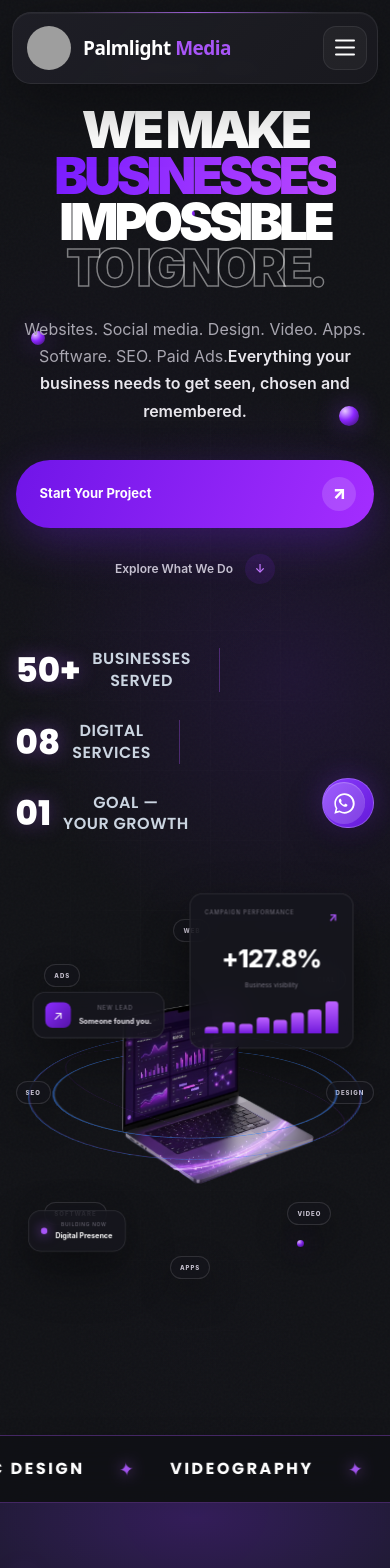
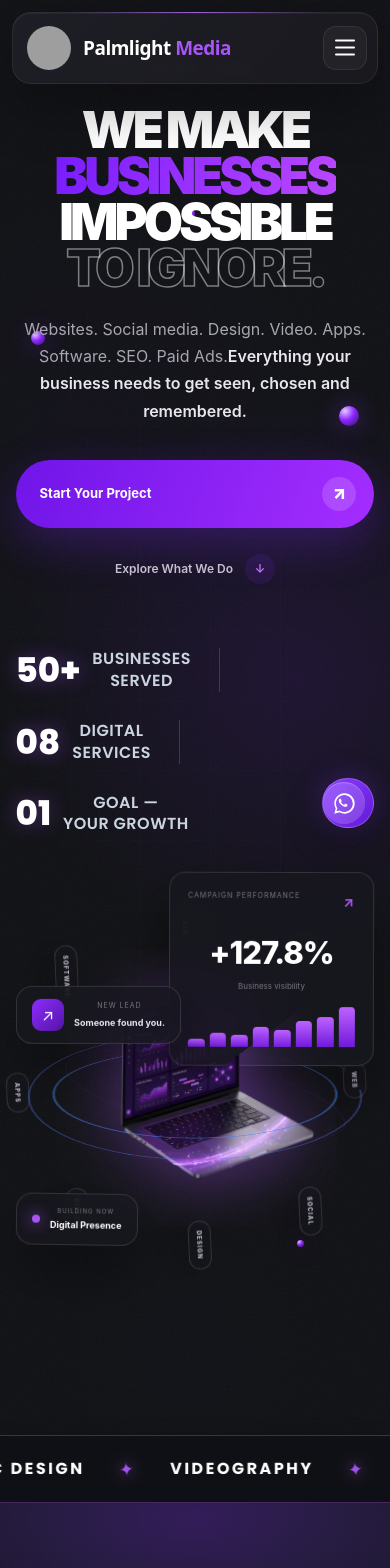
Before and after one commit to itsimran02/palmlightmedia-1.com, a Next.js app: page / in a window 390 px wide. Shown: the top 1568 px of the page. Built offline with nearby package versions, Linux system fonts and the light colour scheme; grey boxes are pictures that could not be loaded.

Commit message:
refactor: enable animations for hero elements and navigation on mobile devices

```diff
--- a/src/common/style/globals.css
+++ b/src/common/style/globals.css
@@ -199,7 +199,7 @@ section,
 }
 
 /* =========================================================
-   MOBILE: KILL ALL REMAINING ANIMATIONS
+   MOBILE NAVIGATION & HERO ANIMATIONS
 ========================================================= */
 @media (max-width: 768px) {
   .plm-nav {
@@ -207,16 +207,17 @@ section,
     width: calc(100% - 24px) !important;
   }
 
-  /* Kill everything that animates on mobile except smooth marquees */
-  *[class*="plm3-"]:not(.plm3-marquee-track):not(.plm3-marquee-group),
-  *[class*="plm-about-glow"],
-  *[class*="plm-why-glow"],
-  *[class*="plm-pricing-glow"],
-  *[class*="plm-cta-orb"],
-  *[class*="plm-contact-orb"],
-  *[class*="plm-footer-orb"] {
-    animation: none !important;
-    filter: none !important;
+  /* Ensure Hero 3D rings, floating laptop & marquees animate smoothly on mobile */
+  .plm3-ring,
+  .plm3-orbit,
+  .plm3-service,
+  .plm3-core,
+  .plm3-laptop-img,
+  .plm3-card,
+  .plm3-marquee-track,
+  .plm3-marquee-group {
+    animation-play-state: running !important;
+    will-change: transform !important;
   }
 }
 
```
